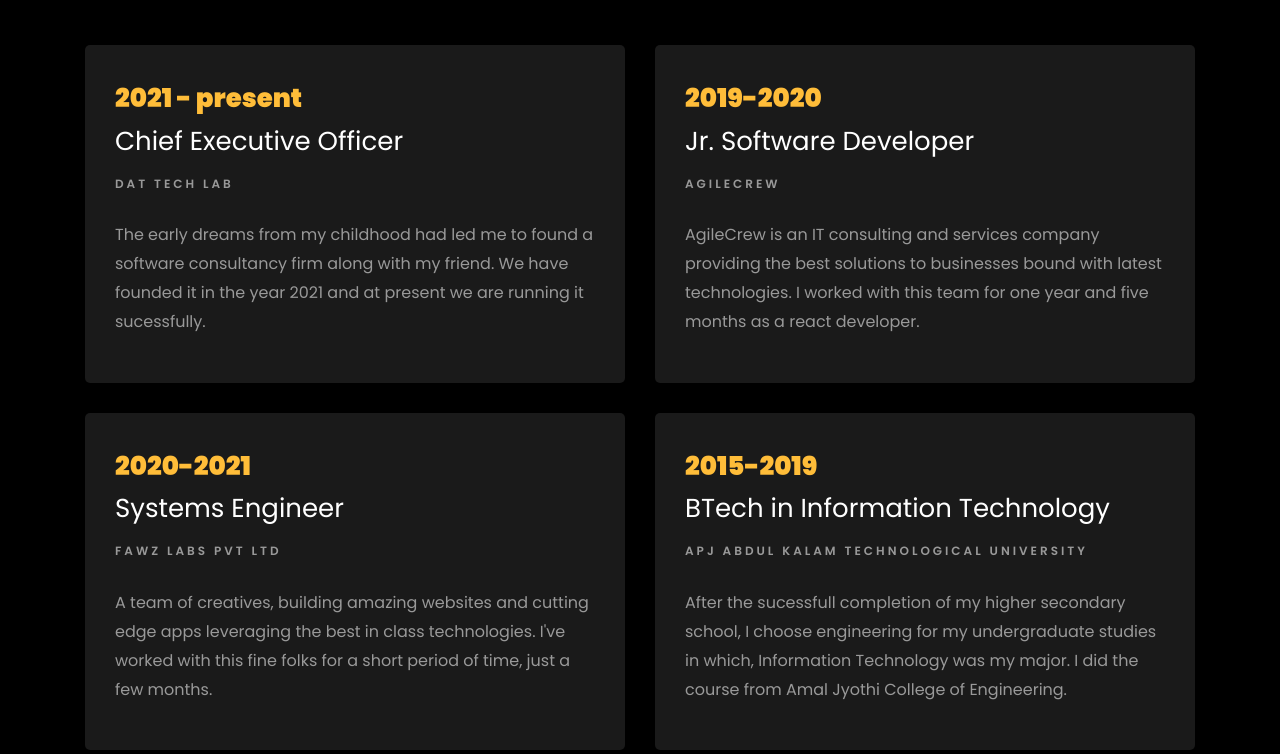
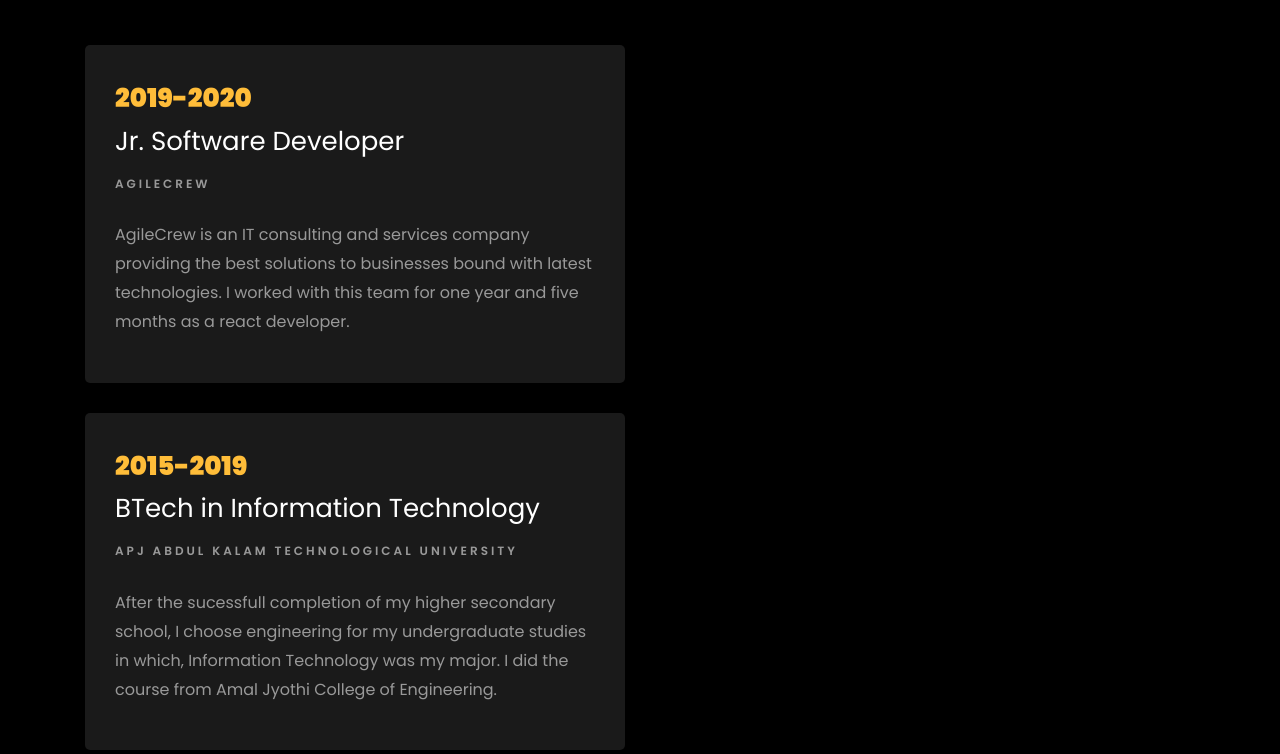
Before and after one commit to NidhinSebanAntony/Personal_Website_V1, a plain HTML site: page index.html in a window 1280 px wide. Shown: the part 1836-2590 px from the top of the page. Drawn offline with nearby package versions, Linux system fonts and the light colour scheme; files whose address does not match are found by name.

Commit message:
Update index.html

```diff
--- a/index.html
+++ b/index.html
@@ -138,34 +138,7 @@
           </div>
         </div>
     		<div class="row">
-    			<div class="col-md-6">
-    				<div class="resume-wrap ftco-animate">
-    					<span class="date">2021 - present</span>
-    					<h2>Chief Executive Officer</h2>
-    					<span class="position">Dat Tech Lab</span>
-    					<p class="mt-4">
-							The early dreams from my childhood had led me to found a software consultancy
-							firm along with my friend. We have founded it in the year 2021 and at present
-							we are running it sucessfully.
-						</p>
-    				</div>
-    				<div class="resume-wrap ftco-animate">
-    					<span class="date">2020-2021</span>
-    					<h2>Systems Engineer</h2>
-    					<span class="position">Fawz Labs Pvt Ltd</span>
-    					<p class="mt-4">
-							A team of creatives, building amazing websites and cutting edge apps leveraging the
-							best in class technologies. I've worked with this fine folks for a short period of
-							time, just a few months.
-						</p>
-    				</div>
-    				<!-- <div class="resume-wrap ftco-animate">
-    					<span class="date">2014-2015</span>
-    					<h2>Diploma in Computer</h2>
-    					<span class="position">Cambridge University</span>
-    					<p class="mt-4">A small river named Duden flows by their place and supplies it with the necessary regelialia. It is a paradisematic country, in which roasted parts of sentences fly into your mouth.</p>
-    				</div> -->
-    			</div>
+
 
     			<div class="col-md-6">
     				<div class="resume-wrap ftco-animate">
```
